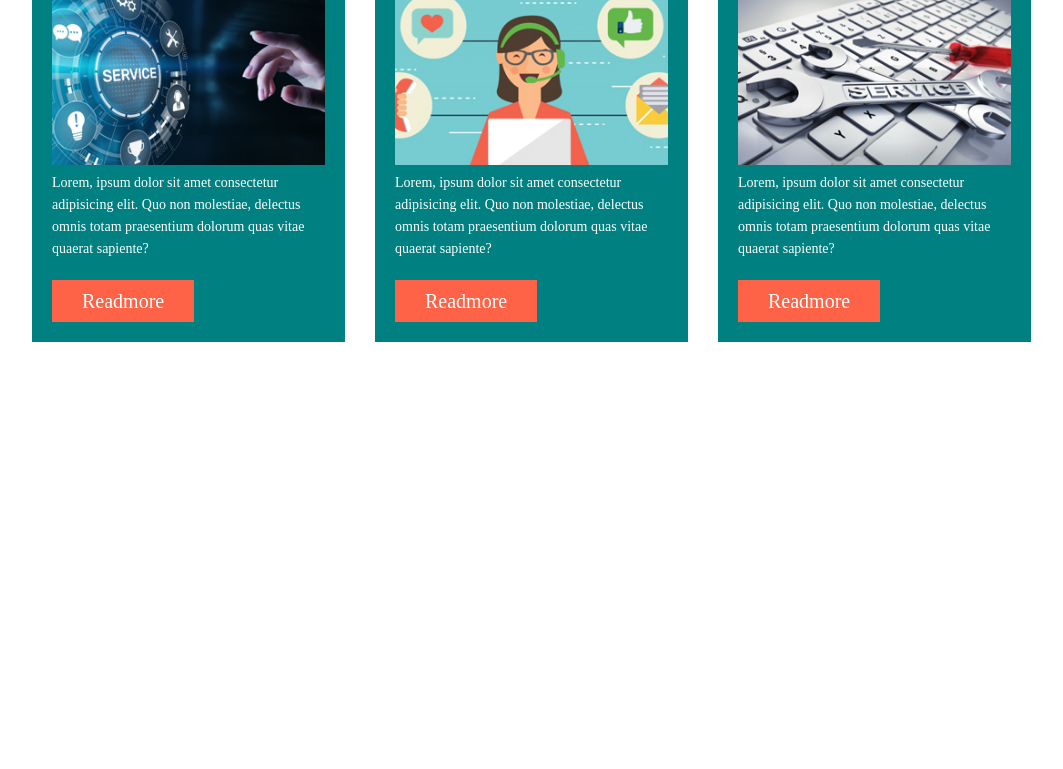
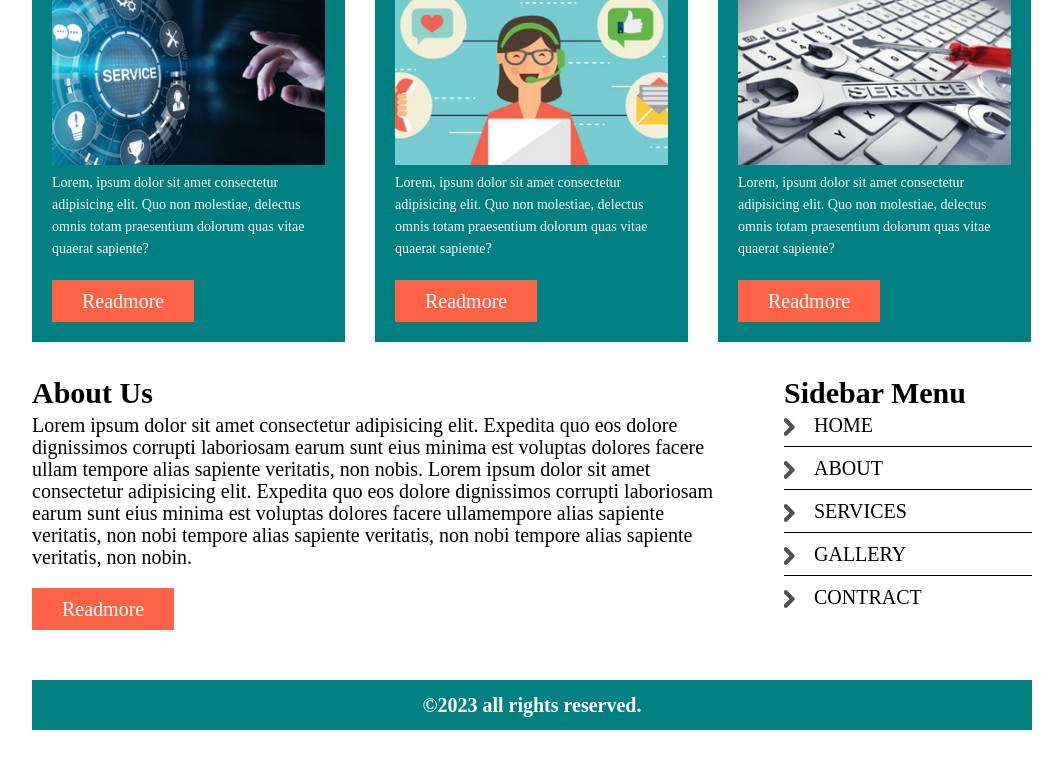
Before and after one commit to Omarfaruq027/simple_web_design, a plain HTML site: page index.html in a window 1280 px wide. Shown: the part 595-1364 px from the top of the page, without its empty margins (108-1171 px from the left). Before the commit the page ends 937 px from the top, so only its background shows below. Drawn offline with Linux system fonts and the light colour scheme.

Commit message:
about and footer

```diff
--- a/index.html
+++ b/index.html
@@ -70,6 +70,40 @@
         </div>
       </div>
       <!-- service_end -->
+      <!-- about_start -->
+      <div class="about fix">
+        <div class="about-left">
+          <h4>About Us</h4>
+          <p>
+            Lorem ipsum dolor sit amet consectetur adipisicing elit. Expedita
+            quo eos dolore dignissimos corrupti laboriosam earum sunt eius
+            minima est voluptas dolores facere ullam tempore alias sapiente
+            veritatis, non nobis. Lorem ipsum dolor sit amet consectetur
+            adipisicing elit. Expedita quo eos dolore dignissimos corrupti
+            laboriosam earum sunt eius minima est voluptas dolores facere
+            ullamempore alias sapiente veritatis, non nobi tempore alias
+            sapiente veritatis, non nobi tempore alias sapiente veritatis, non
+            nobin.
+          </p>
+          <a class="btn" href="">readmore</a>
+        </div>
+        <div class="about-menu">
+          <h4>Sidebar Menu</h4>
+          <ul>
+            <li><a href="">HOME</a></li>
+            <li><a href="">ABOUT</a></li>
+            <li><a href="">SERVICES</a></li>
+            <li><a href="">GALLERY</a></li>
+            <li><a href="">CONTRACT</a></li>
+          </ul>
+        </div>
+      </div>
+      <!-- about-end -->
+      <!-- footer-start -->
+      <div class="footer">
+        <p>&copy;2023 all rights reserved.</p>
+      </div>
+      <!-- footer-end -->
     </div>
   </body>
 </html>
--- a/style.css
+++ b/style.css
@@ -84,6 +84,7 @@ ul {
 /* banner_end */
 /* service_start */
 .services {
+  padding-bottom: 30px;
 }
 .title {
 }
@@ -120,3 +121,64 @@ ul {
 }
 
 /* service_end */
+/* about-css */
+.about {
+}
+.about-left {
+  font-size: 20px;
+  float: left;
+  width: 700px;
+  margin-right: 30px;
+}
+.about-left h4,
+.about-menu h4 {
+  padding-top: 40px;
+  font-size: 30px;
+  margin-bottom: 10px;
+}
+.about-left h4 p {
+  margin-bottom: 10px;
+}
+.about-left h4 a {
+}
+.about-menu {
+  float: right;
+  width: 248px;
+}
+.about-menu ul {
+}
+.about-menu ul li {
+  background-image: url(../img/arrow.png);
+  background-repeat: no-repeat;
+  background-position: -8px 1px;
+  padding-left: 30px;
+  margin-bottom: 10px;
+  padding-bottom: 10px;
+  border-bottom: 1px solid black;
+}
+.about-menu ul li:last-child {
+  border-bottom: none;
+}
+.about-menu ul li a {
+  text-decoration: none;
+  font-size: 20px;
+  display: block;
+  color: black;
+}
+.about-menu ul li :hover {
+  color: tomato;
+}
+
+/* footer-css */
+.footer {
+  line-height: 30px;
+  text-align: center;
+  background-color: teal;
+}
+.footer p {
+  margin: 50px;
+  padding: 10px;
+  color: white;
+  font-size: 20px;
+  font-weight: bold;
+}
```
